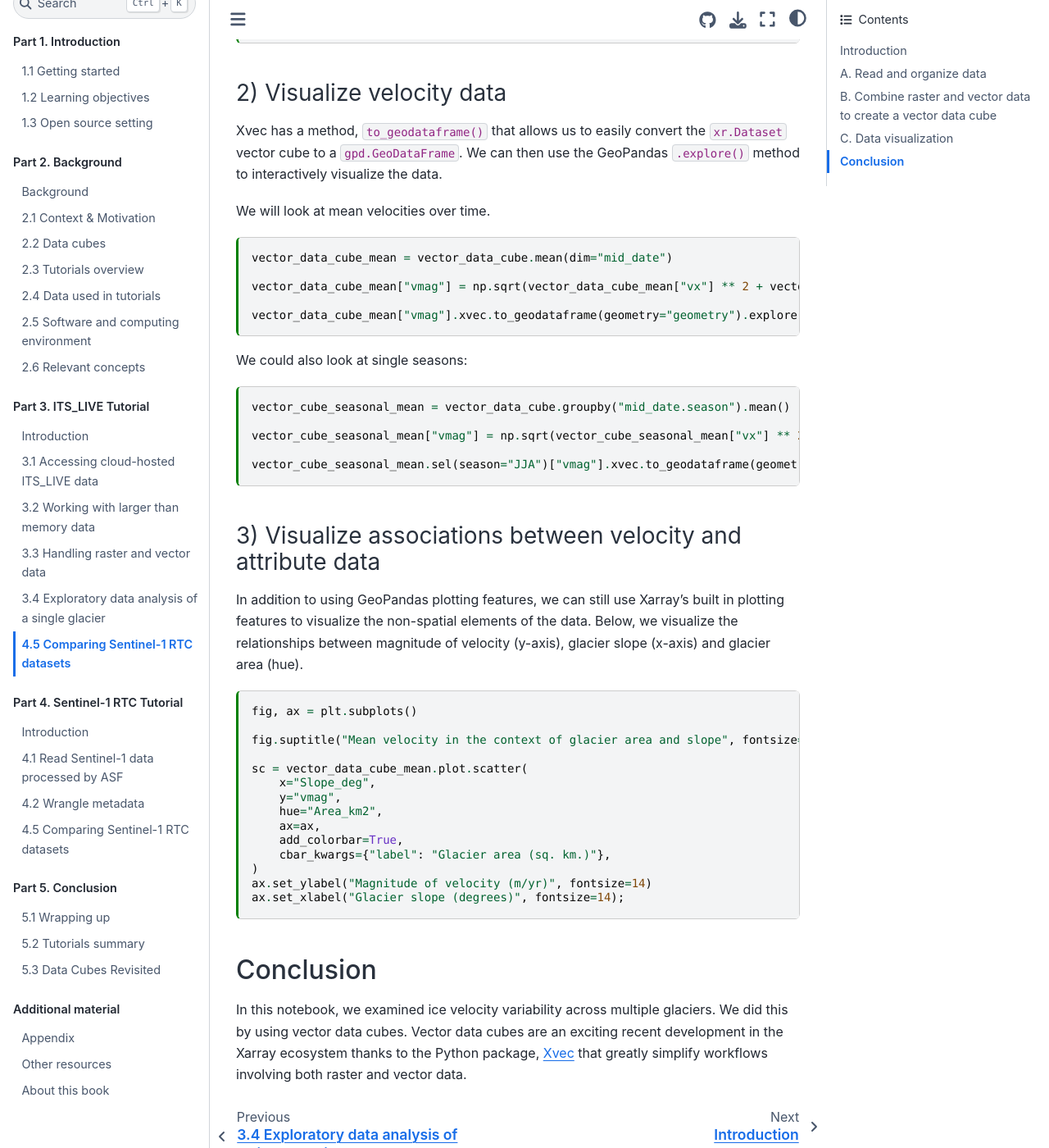
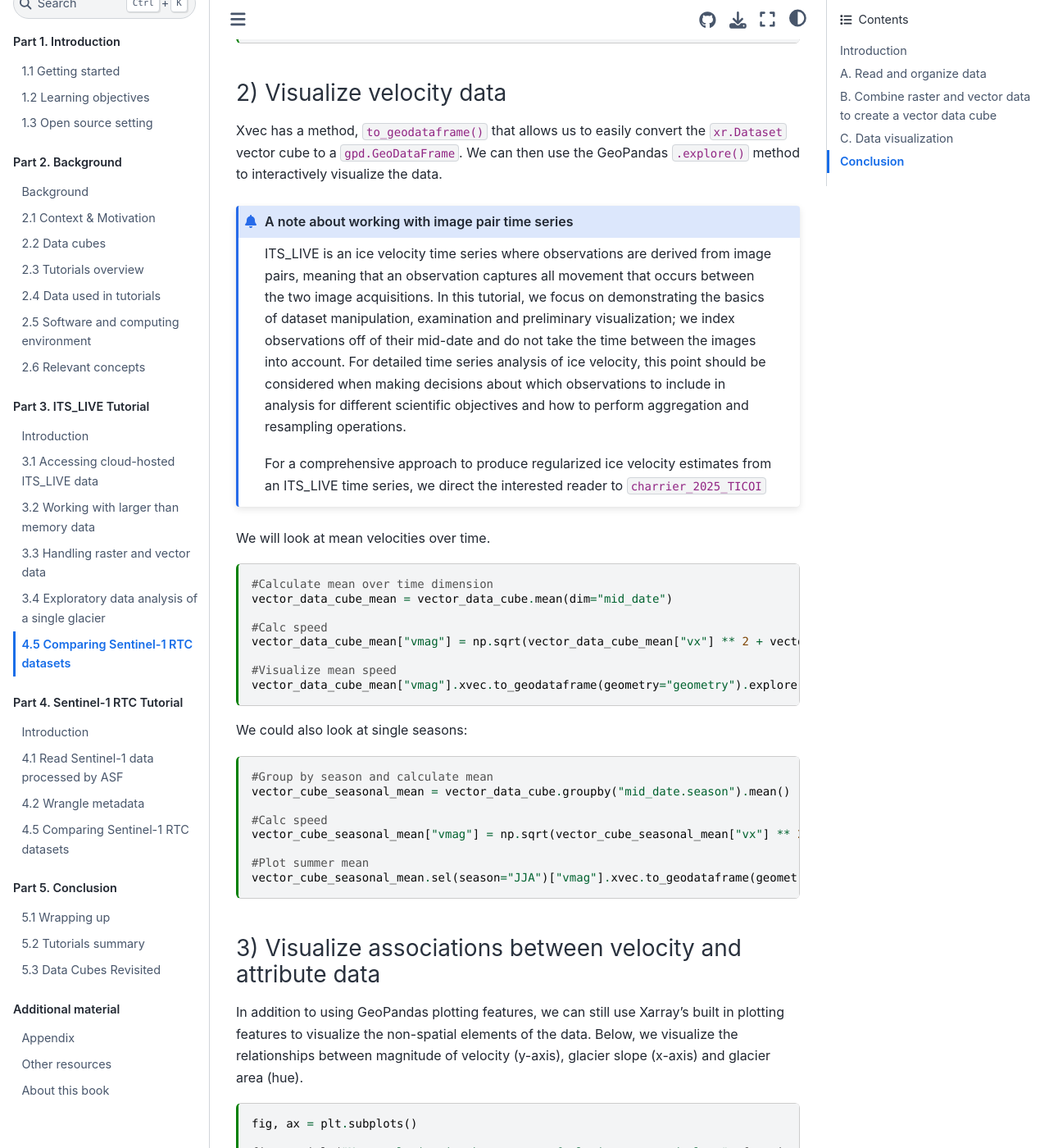
Before and after one commit to e-marshall/tutorials, a Jupyter Book: the page built from book/itslive/nbs/5_exploratory_data_analysis_group.ipynb, in a window 1280 px wide and 1400 px high, scrolled down 6032 px. Shown: the whole window at 82% size. Built offline with Jupyter Book 1.0.4 settings and Sphinx 7.4.7 and the Sphinx Book theme 1.1.4, drawn with Linux system fonts in a browser that asks for light colours; pages that are not in the unit, such as notebooks, are missing from menus; cross-references to code outside the pages are shown as plain code.

Commit message:
few changes

````diff
--- a/book/background/4_tutorial_data.md
+++ b/book/background/4_tutorial_data.md
@@ -22,6 +22,13 @@
 ```
 
 Part of what is so exciting about ITS_LIVE is that it combines image pairs from a number of satellites, including imagery from optical (Landsat 4,5,7,8,9 & Sentinel-2) and synthetic aperture radar (Sentinel-1) sensors. For this reason, ITS_LIVE time series data can be quite large. Another exciting aspect of the ITS_LIVE dataset is that the image pair time series data is made available as Zarr data cubes stored in cloud object storage on Amazon Web Services (AWS), meaning that users don't need to download massive files to start working with the data!
+
+
+:::{admonition} A note about working with image pair time series
+ITS_LIVE is an ice velocity time series where observations are derived from image pairs, meaning that an observation captures all movement that occurs between the two image acquisitions. In this tutorial, we focus on demonstrating the basics of dataset manipulation, examination and preliminary visualization; we index observations off of their mid-date and do not take the time between the images into account. For detailed time series analysis of ice velocity, this point should be considered when making decisions about which observations to include in analysis for different scientific objectives and how to perform aggregation and resampling operations.
+
+For a comprehensive approach to produce regularized ice velocity estimates from an ITS_LIVE time series, we direct the interested reader to {cite:t}`charrier_2025_TICOI`
+:::
 
 ITS_LIVE produces a number of data products in addition to the image pair time series that we use in this tutorial, and provides different options to access the data. Check them out [here](https://its-live.jpl.nasa.gov/#access).
 
--- a/book/book_refs.bib
+++ b/book/book_refs.bib
@@ -63,6 +63,18 @@
   publisher = {Taylor \& Francis},
   doi = {10.1080/20964471.2017.1397411}
 }
+
+@misc{charrier_2025_TICOI,
+  title = {{{TICOI}}: An Operational {{Python}} Package to Generate Regularized Glacier Velocity Time Series},
+  author = {Charrier, L. and Dehecq, A. and Guo, L. and Brun, F. and Millan, R. and Lioret, N. and Copland, L. and Maier, N. and Dow, C. and Halas, P.},
+  year = {2025},
+  journal = {EGUsphere},
+  volume = {2025},
+  pages = {1--40},
+  doi = {10.5194/egusphere-2024-3409},
+  annotation   = {An \texttt{online} reference from EGUsphere Preprint repository.},
+}
+
 
 @article{chatenouxSwissDataCube2021,
   title = {The {{Swiss}} Data Cube, Analysis Ready Data Archive Using Earth Observations of {{Switzerland}}},
````
Also changed, not shown: book/endmatter/other_resources.md (+2 -0 lines), book/itslive/nbs/4_exploratory_data_analysis_single.ipynb, book/itslive/nbs/5_exploratory_data_analysis_group.ipynb.
